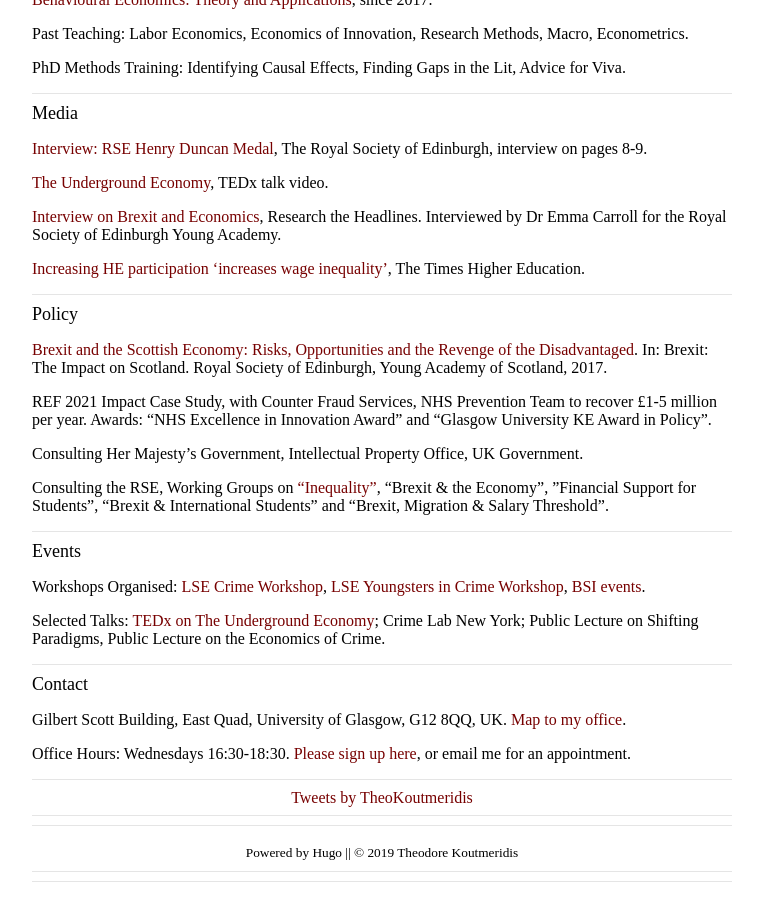
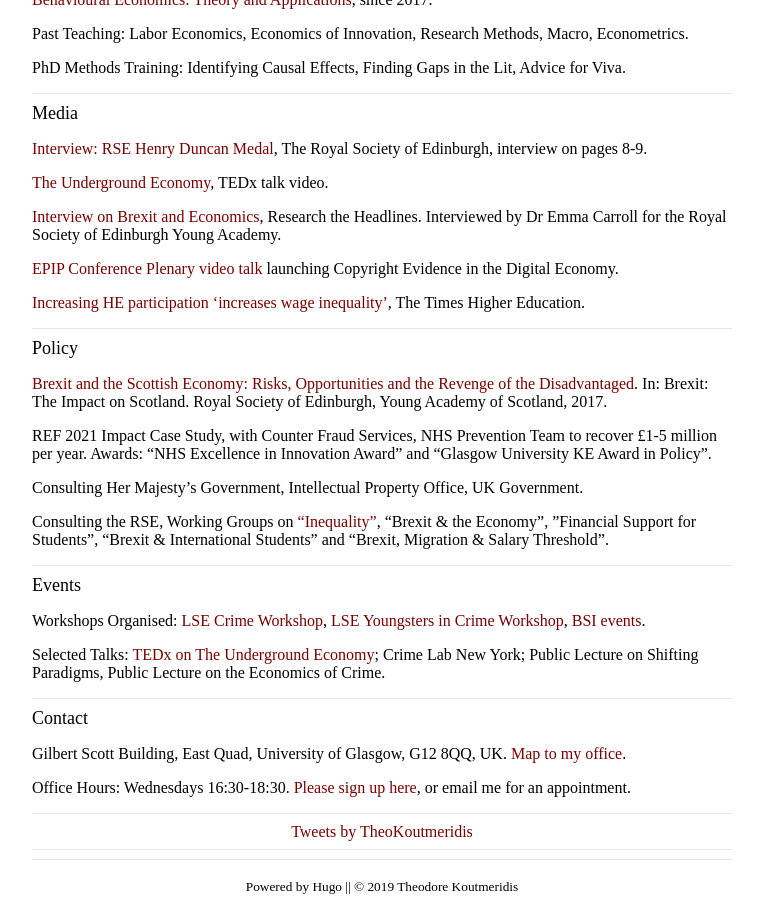
Before and after one commit to koutmeridis/koutmeridis.github.io, a Jekyll site: the page built from index.md, in a window 1280 px wide and 900 px high, scrolled down 1208 px. Shown: the whole window, without its empty margins (258-1021 px from the left). Built offline with Jekyll 4.4.1, drawn with Linux system fonts in a browser that asks for light colours; comment, search, counter and statistics services are not loaded.

Commit message:
Update index.md

```diff
--- a/index.md
+++ b/index.md
@@ -47,6 +47,8 @@ PhD Methods Training: Identifying Causal Effects, Finding Gaps in the Lit, Advic
 
 <a href="https://researchtheheadlines.org/2017/09/21/talking-headlines-with-theo-koutmeridis-media-brexit-and-the-scottish-economy/">Interview on Brexit and Economics</a>, Research the Headlines. Interviewed by Dr Emma Carroll for the Royal Society of Edinburgh Young Academy.
 
+<a href="https://www.youtube.com/watch?v=14DxSm2E5VU">EPIP Conference Plenary video talk</a> launching Copyright Evidence in the Digital Economy.
+
 <a href="https://www.timeshighereducation.com/news/increasing-he-participation-increases-wage-inequality">Increasing HE participation ‘increases wage inequality’</a>, The Times Higher Education.
 
 <hr>
```
